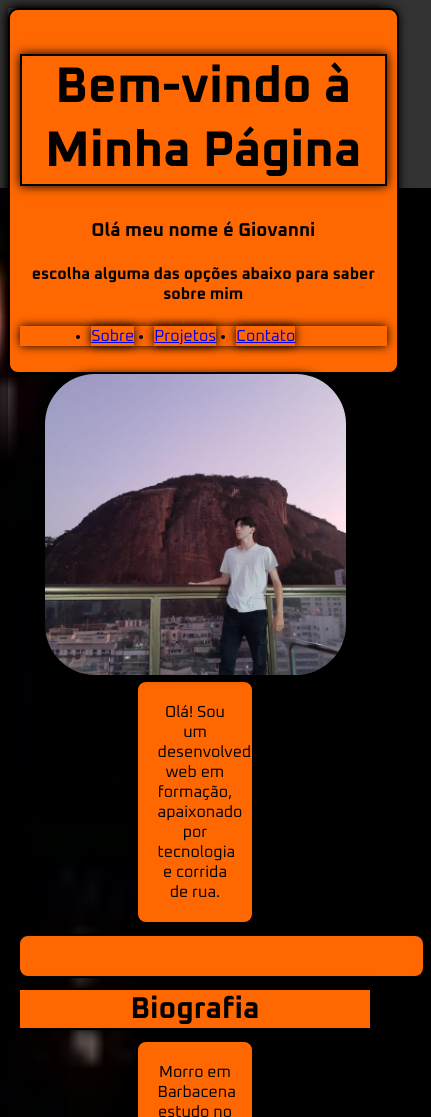
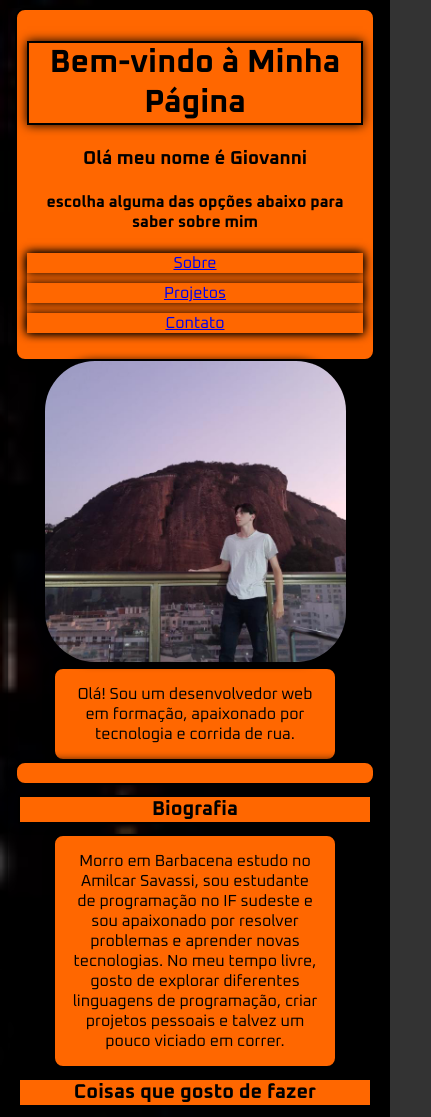
Before and after one commit to giovannibl13/giovannibl13.github.io, a plain HTML site: page index.html in a window 390 px wide. Shown: the top 1117 px of the page, 431 px wide, since content can reach past the window. Drawn offline with Linux system fonts and the light colour scheme.

Commit message:
Initial commit

```diff
--- a/css/style.css
+++ b/css/style.css
@@ -1,12 +1,14 @@
+/* CSS Básico */
 body {
     background: #333;
     background-image: url("../img/papelfundo.jpg");
-    background-size: 1870px;
+    background-size: cover;
     background-position: center;
     background-repeat: no-repeat;
-    font-family: "Oxanium" , sans-serif;
+    font-family: "Oxanium", sans-serif;
     box-shadow: 0 0 10px rgba(0, 0, 0, 1);
 }
+
 h1 {
     color: black;
     background-color: rgb(255, 103, 0);
@@ -15,6 +17,7 @@ h1 {
     border: 2px solid black;
     box-shadow: 0 0 10px rgba(0, 0, 0, 1);
 }
+
 h2 {
     background-color: rgb(255, 103, 0);
     border: 2px solid black;
@@ -24,29 +27,34 @@ h2 {
     color: #000000;
     margin: 10px;
 }
-p{
-	color:dark;
+
+p {
+    color: dark;
     background-color: rgb(255, 103, 0);
     border: 2px solid black;
     width: 99%;
     text-align: center;
     box-shadow: 0 0 10px rgba(0, 0, 0, 1);
 }
+
 img {
     border-radius: 50px;
     box-shadow: 0 0 10px rgba(0, 0, 0, 1);
+    max-width: 100%;
+}
 
-}
 nav ul {
     padding: 0;
     display: flex;
     justify-content: center;
     box-shadow: 0 0 10px rgba(0, 0, 0, 1);
 }
+
 nav ul li {
     margin-right: 20px;
     box-shadow: 0 0 10px rgba(0, 0, 0, 1);
 }
+
 footer {
     text-align: center;
     padding: 10px 0;
@@ -56,9 +64,7 @@ footer {
     bottom: 0;
     width: 100%;
 }
-.fundo {
 
-}
 .mensagem {
     color: black;
     background-color: rgb(255, 103, 0);
@@ -67,68 +73,84 @@ footer {
     border: 2px solid black;
     box-shadow: 0 0 10px rgba(0, 0, 0, 1);
 }
+
 .whatsapp-button {
     width: 30%;
     padding: 20px;
-    border: 2px solid black; #ccc;
+    border: 2px solid black;
     text-align: left;
     background-color: rgb(255, 103, 0);
     box-shadow: 0 0 10px rgba(0, 0, 0, 1);
 }
-.box {
-    width: 20%;
+
+.box, .box3 {
+    width: 90%;
+    max-width: 300px;
     margin: 0 auto;
     padding: 20px;
     background-color: rgb(255, 103, 0);
     color: black;
-     border: 2px solid black; #ccc;
+    border: 2px solid black;
     text-align: center;
     box-shadow: 0 0 10px rgba(0, 0, 0, 1);
     border-radius: 10px;
 }
-.box1 {
-    width: 97%;
-    margin: 0 auto;
-    padding: 20px;
-    background-color: rgb(255, 103, 0);
-    color: black;
-    text-align: center;
-    border: 2px solid black; #ccc;
-    box-shadow: 0 0 10px rgba(0, 0, 0, 1);
-    border-radius: 10px;
-    margin: 10px;
-}
-.box2 {
-    width: 98%;
-    margin: 0 auto;
-    padding: 20px;
-    background-color: rgb(255, 103, 0);#
-    color: black;#
-    text-align: center;#
-    border: 2px solid black; #ccc;
-    background-image: url("../img/papelfundo.jpg");
-    box-shadow: 0 0 10px rgba(0, 0, 0, 1);
-    border-radius: 10px;
-}
-.box3 {
-    width: 20%;
-    margin: 0 auto;
-    padding: 20px;
-    background-color: rgb(255, 103, 0);
-    color: black;
-     border: 2px solid black; #ccc;
-    text-align: center;
-    box-shadow: 0 0 10px rgba(0, 0, 0, 1);
-    border-radius: 10px;
-}
-.box4 {
-    width: 98%;
+
+.box1, .box4 {
+    width: 90%;
+    max-width: 600px;
     margin: 0 auto;
     padding: 10px;
     background-color: rgb(255, 103, 0);
     color: black;
     text-align: center;
-    border: 2px solid black; #ccc;
+    border: 2px solid black;
     box-shadow: 0 0 10px rgba(0, 0, 0, 1);
     border-radius: 10px;
 }
+
+/* Estilos Responsivos */
+@media (max-width: 768px) {
+    h1 {
+        font-size: 40px;
+    }
+
+    h2 {
+        font-size: 24px;
+    }
+
+    nav ul {
+        flex-direction: column;
+        gap: 10px;
+    }
+
+    nav ul li {
+        margin: 0;
+    }
+
+    .whatsapp-button, .box, .box1, .box3, .box4 {
+        width: 90%;
+    }
+
+    .box, .box3 {
+        max-width: 250px;
+    }
+}
+
+@media (max-width: 480px) {
+    h1 {
+        font-size: 32px;
+    }
+
+    h2 {
+        font-size: 20px;
+    }
+
+    .mensagem {
+        font-size: 18px;
+    }
+
+    .box, .box3 {
+        padding: 15px;
+    }
+}
```
Lines whose indentation alone changed are shown as unchanged.
